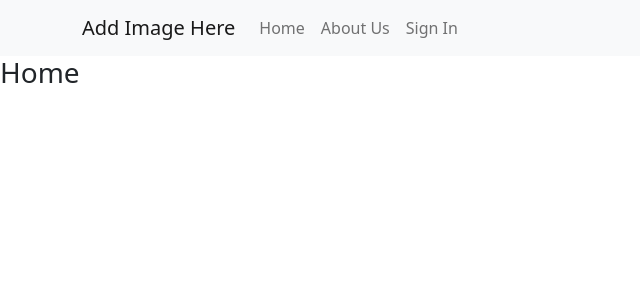
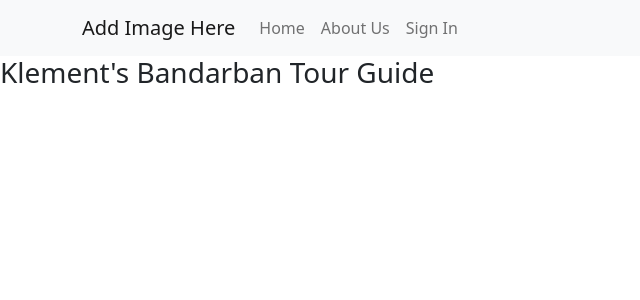
Before and after one commit to SJMormo/klement-tour-guide, a React (Create React App) app: page / in a window 1280 px wide. Shown: the top 300 px of the page, without its empty margins (0-640 px from the left). Built offline with nearby package versions, Linux system fonts and the light colour scheme; no server answers.

Commit message:
Website title changed

```diff
--- a/public/index.html
+++ b/public/index.html
@@ -24,7 +24,7 @@
       work correctly both with client-side routing and a non-root public URL.
       Learn how to configure a non-root public URL by running `npm run build`.
     -->
-    <title>React App</title>
+    <title>Klement Tour Guide</title>
   </head>
   <body>
     <noscript>You need to enable JavaScript to run this app.</noscript>
--- a/src/components/Home/Home.js
+++ b/src/components/Home/Home.js
@@ -3,7 +3,7 @@ import React from 'react';
 const Home = () => {
     return (
         <div>
-            <h3>Home</h3>
+            <h3>Klement's Bandarban Tour Guide</h3>
         </div>
     );
 };
```
